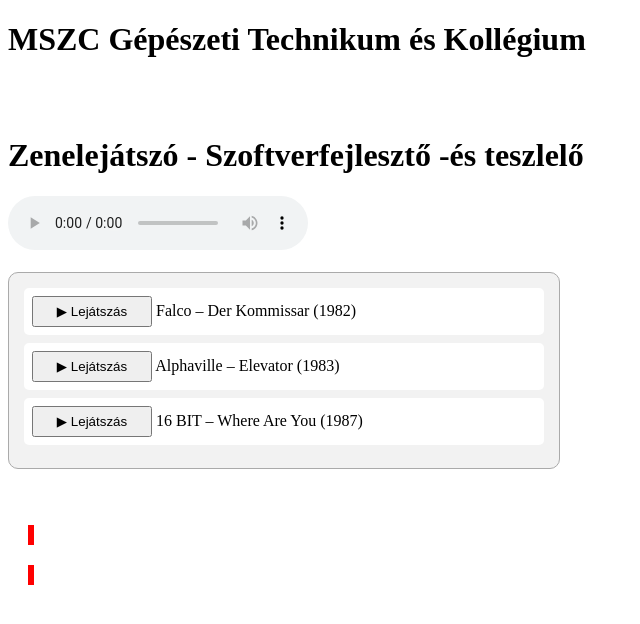
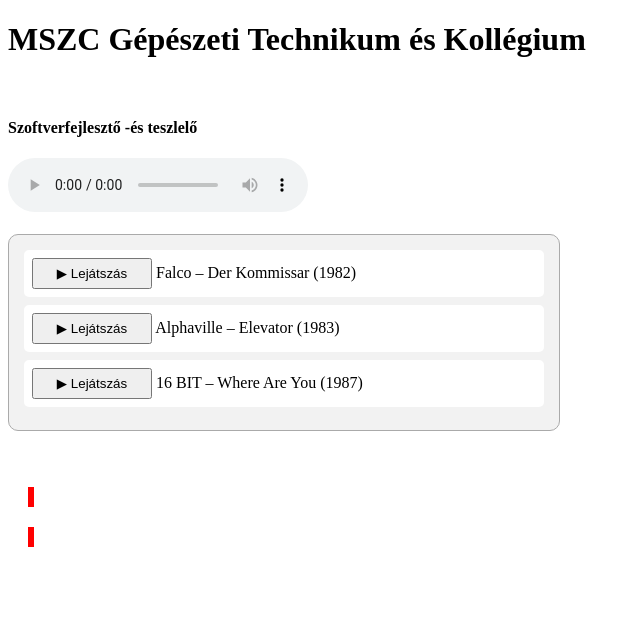
Before and after one commit to HAMVASISTVAN/Zene-VU-meter, a website: page mp3_VU_meter.html in a window 1280 px wide. Shown: the whole page, without its empty margins (0-640 px from the left). Drawn offline with Linux system fonts and the light colour scheme.

Commit message:
Update mp3_VU_meter.html

```diff
--- a/mp3_VU_meter.html
+++ b/mp3_VU_meter.html
@@ -33,8 +33,8 @@
 
 </head>
 <body>
-    <h1>MSZC Gépészeti Technikum és Kollégium</h1>  <br><br>
-      <h1>Zenelejátszó - Szoftverfejlesztő -és teszlelő</h1>
+    <h1>MSZC Gépészeti Technikum és Kollégium</h1>  <br>
+      <h4>Szoftverfejlesztő -és teszlelő</h4>
    <audio id="lejatszo" controls crossorigin="anonymous"></audio>
     <br><br>
 <div class="zenepanel">
```
